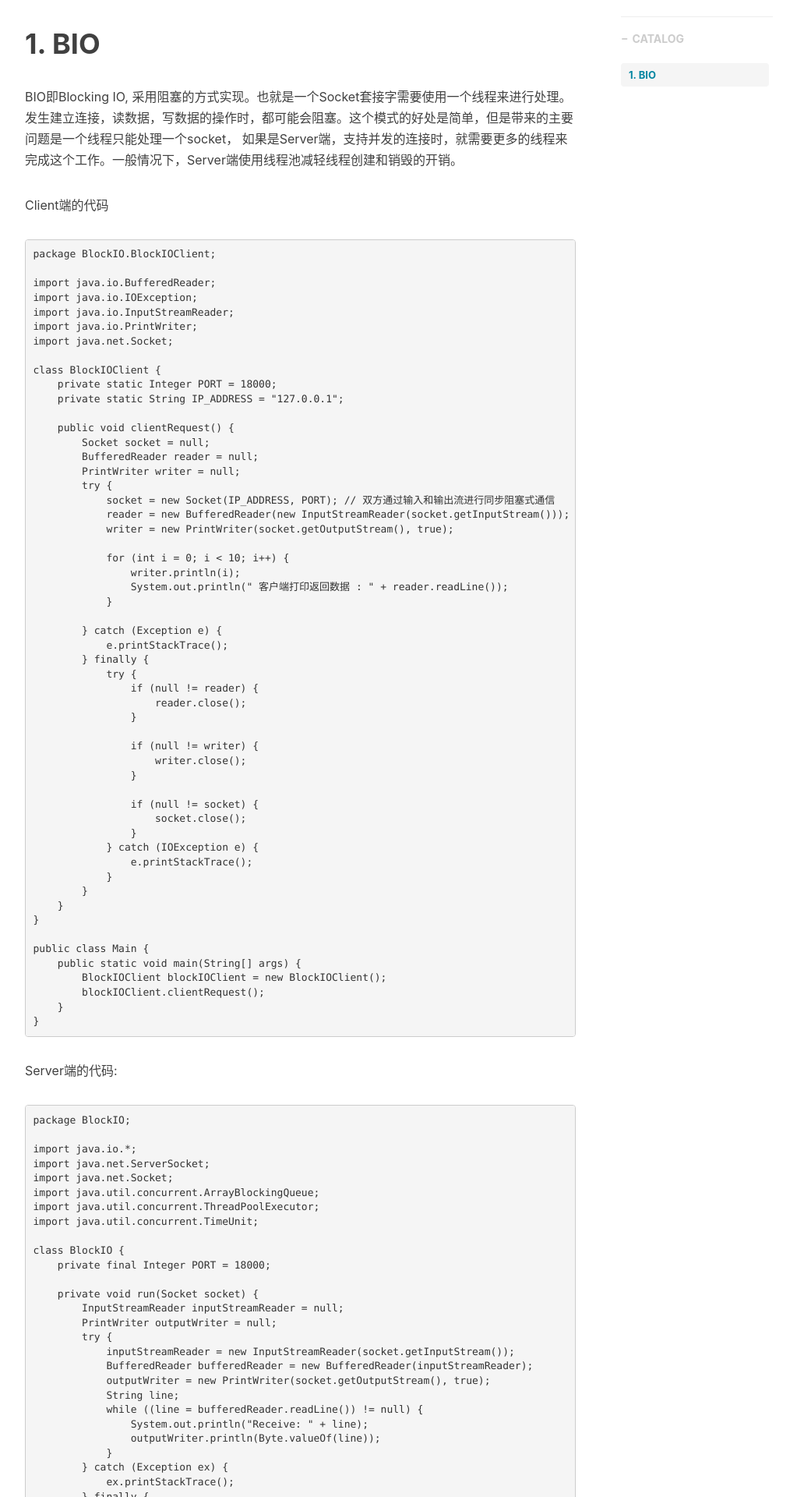
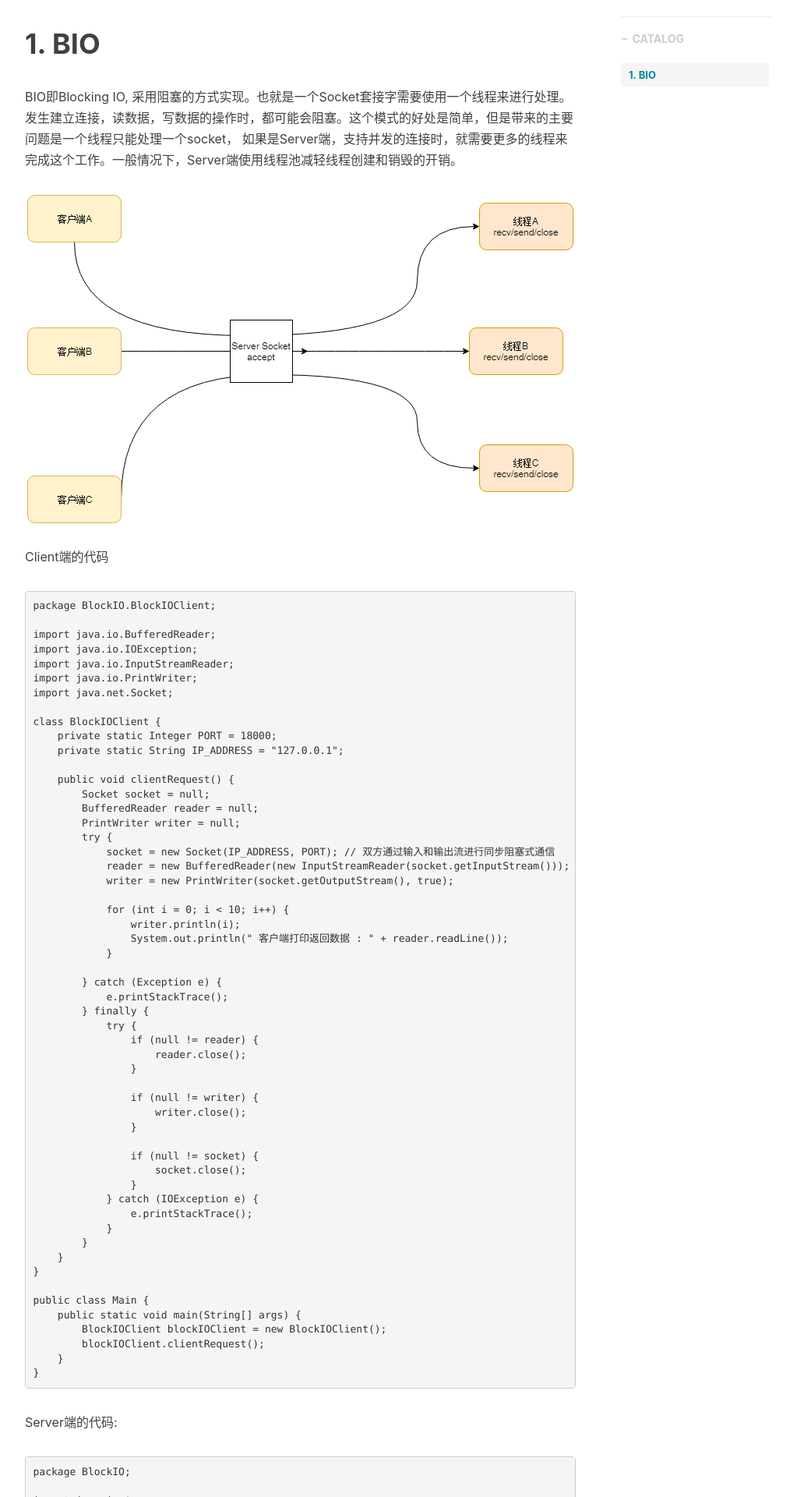
Before and after one commit to xuyumeng/xuyumeng.github.io, a Jekyll site: the page built from _posts/java/2016-07-31-dev-enviroment.md, in a window 1280 px wide. Shown: the part 332-2252 px from the top of the page at 78% size, without its empty margins (233-1256 px from the left). Built offline with Jekyll 4.4.1, drawn with Linux system fonts in a browser that asks for light colours; nearby versions of some CDN libraries; comment, search, counter and statistics services are not loaded.

Commit message:
新增图片

```diff
--- a/_posts/java/2016-07-31-dev-enviroment.md
+++ b/_posts/java/2016-07-31-dev-enviroment.md
@@ -14,6 +14,8 @@ tags:
 # 1. BIO
 
 BIO即Blocking IO, 采用阻塞的方式实现。也就是一个Socket套接字需要使用一个线程来进行处理。发生建立连接，读数据，写数据的操作时，都可能会阻塞。这个模式的好处是简单，但是带来的主要问题是一个线程只能处理一个socket， 如果是Server端，支持并发的连接时，就需要更多的线程来完成这个工作。一般情况下，Server端使用线程池减轻线程创建和销毁的开销。
+
+![bio](/img/post/java/nio-bio-aio/bio.png)
 
 Client端的代码
 
```
Also changed, not shown: img/post/java/nio-bio-aio/bio.png (added), 1 other file.
